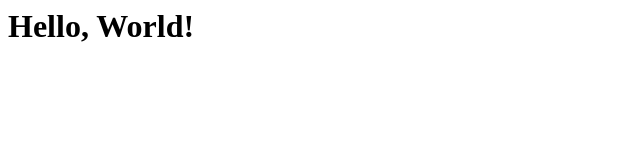
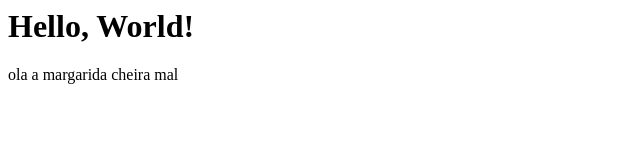
Before and after one commit to mariadocarmomottalapao/meu-primeiro-projeto, a plain HTML site: page index.html in a window 1280 px wide. Shown: the whole page, without its empty margins (0-640 px from the left). Drawn offline with Linux system fonts and the light colour scheme.

Commit message:
Update index.html

```diff
--- a/index.html
+++ b/index.html
@@ -1 +1,2 @@
 <h1>Hello, World!</h1>
+ola a margarida cheira mal
```
